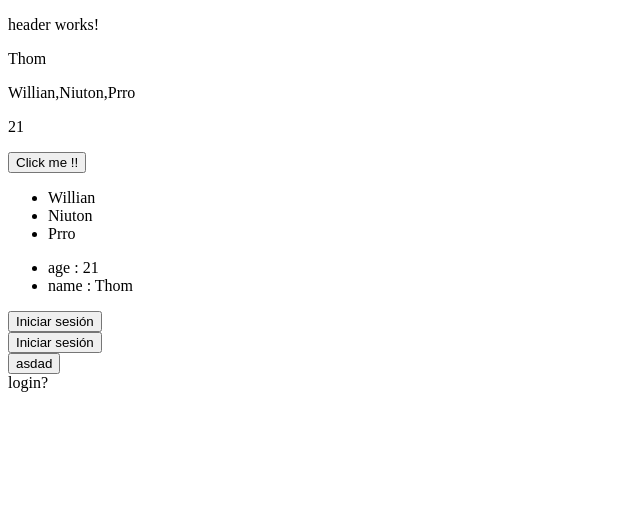
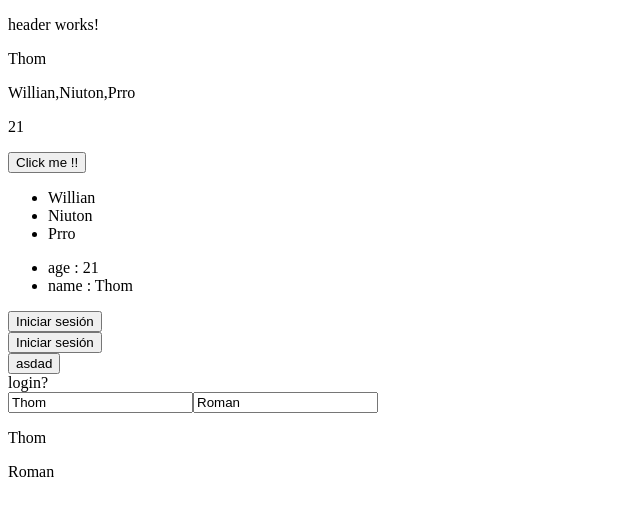
Before and after one commit to UsuarioTemporal/Learning-Angular-and-Typescript, an Angular app in the folder test-1/Test1/: page / in a window 1280 px wide. Shown: the top 516 px of the page, without its empty margins (0-640 px from the left). Built offline with nearby package versions, Linux system fonts and the light colour scheme.

Commit message:
Data binding

```diff
--- a/test-1/Test1/src/app/app.module.ts
+++ b/test-1/Test1/src/app/app.module.ts
@@ -1,5 +1,6 @@
 import { BrowserModule } from '@angular/platform-browser';
 import { NgModule } from '@angular/core';
+import {FormsModule} from '@angular/forms';
 
 import { AppComponent } from './components/app/app.component';
 import { HeaderComponent } from './components/header/header.component';
@@ -12,7 +13,8 @@ import { UserComponent } from './components/user/user.component';
     UserComponent
   ],
   imports: [
-    BrowserModule
+    BrowserModule,
+    FormsModule
   ],
   providers: [],
   bootstrap: [AppComponent]
--- a/test-1/Test1/src/app/components/user/user.component.html
+++ b/test-1/Test1/src/app/components/user/user.component.html
@@ -34,3 +34,27 @@
 <ng-template #loggedOut>
     <div class="">login?</div>
 </ng-template>
+
+
+<!-- <ng-container
+  *ngIf="isLogged; then loggedIn; else loggedOut">
+</ng-container>
+
+<ng-template #loggedIn>
+  <div>
+    Welcome back, friend.
+  </div>
+</ng-template>
+<ng-template #loggedOut>
+  <div>
+    Please friend, login.
+  </div>
+</ng-template> -->
+
+
+<input type="text" [ngModel]="name">
+
+<input type="text" [(ngModel)]="lastName">
+
+<p>{{ name }}</p>
+<p>{{ lastName }}</p>
--- a/test-1/Test1/src/app/components/user/user.component.ts
+++ b/test-1/Test1/src/app/components/user/user.component.ts
@@ -8,6 +8,8 @@ import { Component, OnInit } from '@angular/core';
 export class UserComponent implements OnInit {
   private isNotActive = false
   private isLogged:boolean = false
+  private name:string = 'Thom'
+  private lastName = 'Roman'
   constructor() { }
   ngOnInit() {
   }
```
